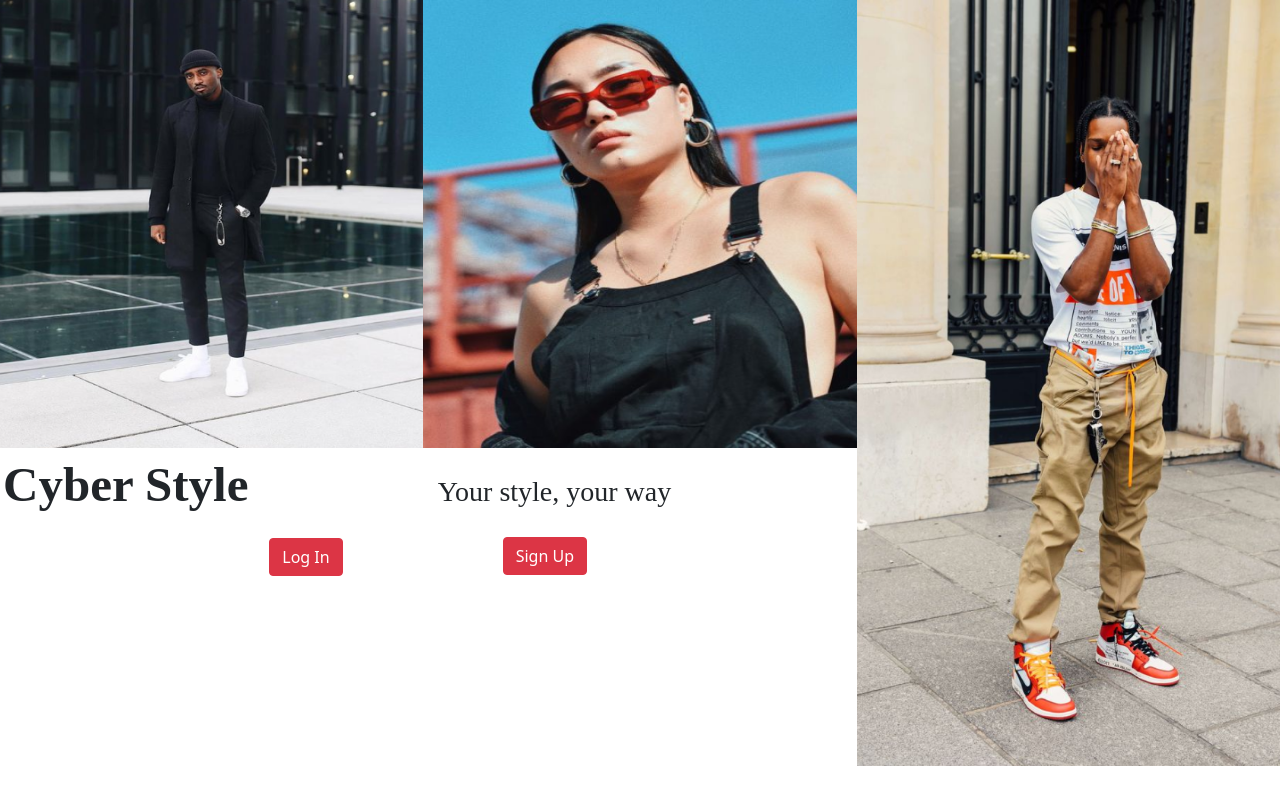
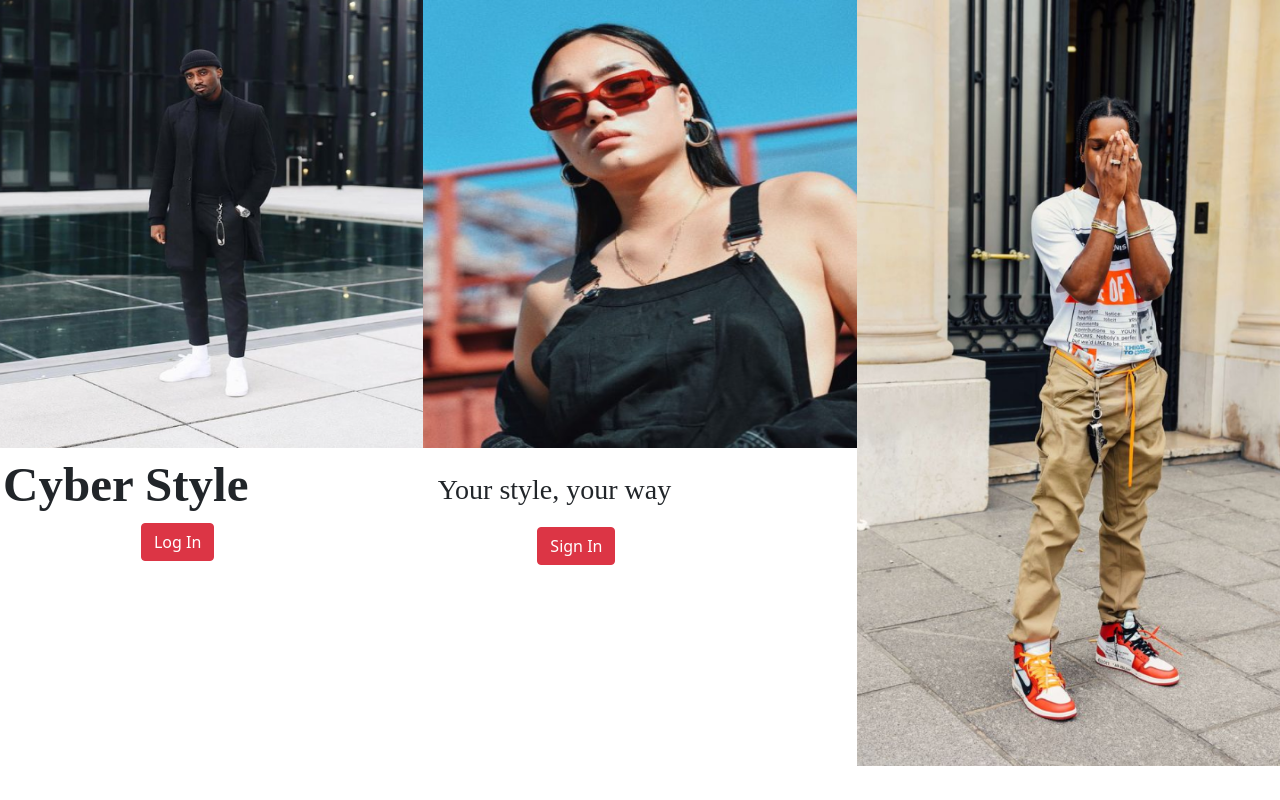
Before and after one commit to nguyenh19/cs4640-project, a PHP site: page / in a window 1280 px wide. Run offline with PHP 8.4, Linux system fonts and the light colour scheme.

Commit message:
better buttons

```diff
--- a/index.html
+++ b/index.html
@@ -31,15 +31,23 @@
             <div class="col">
                 <img src="./images/home-pg-image1.png" id="home-pg-image1">
                 <h1>Cyber Style</h1>
-                <div class="d-flex justify-content-end">
-                    <a class="btn btn-danger" href="./login.html" role="button" style="margin-right: 5rem; margin-top: 15px;">Log In</a>
+                <div class="row justify-content-center">
+                    <div class="col-4">
+                    <button class="btn btn-danger" type="link" href="./login.html">Log In</button>
+                    </div>
+                    <div class="col-4" id="sm-sign-in-button">
+                    <button class="btn btn-danger" type="link" href="#">Sign In</button>
+                    </div>
+                    <!--<a class="btn btn-danger" href="./login.html" role="button" style="margin-right: 5rem; margin-top: 15px;">Log In</a>-->
                 </div>
             </div>
             <div class="col" id="home-pg-col2">
                 <img src="./images/home-pg-image2.png" id="home-pg-image2">
                 <h3 id="slogan">Your style, your way</h3>
-                <div class="d-flex justify-content-start">
-                    <a class="btn btn-danger" href="./login.html" role="button" style="margin-left: 5rem; margin-top: 20px;">Sign Up</a>
+                <div class="row justify-content-center">
+                    <div class="col-6" id="lg-sign-in-button">
+                        <button class="btn btn-danger" type="link" href="#">Sign In</button>
+                    </div>
                 </div>
             </div>
             <div class="col" id="home-pg-col3">
--- a/styles/main.css
+++ b/styles/main.css
@@ -46,7 +46,8 @@
 }
 
 h3#slogan {
-    margin-top: 27px;
+    margin-top: 25px;
+    margin-bottom: 20px;
     font-family: "Copperplate";
 }
 
@@ -73,9 +74,10 @@
 }
 
 @media (max-width:425px) {
-    div#home-pg-col2 {
+    div#home-pg-col2, div#lg-sign-in-button {
         display: none;
     }
+
 }
 
 @media (max-width:768px) {
@@ -89,6 +91,12 @@
         display: none;
     }
 }
+
+@media (min-width:426px) {
+    div#sm-sign-in-button {
+        display: none;
+    }
+}
 .container-home {
     padding-left: 0;
     padding-right: 0;
```
